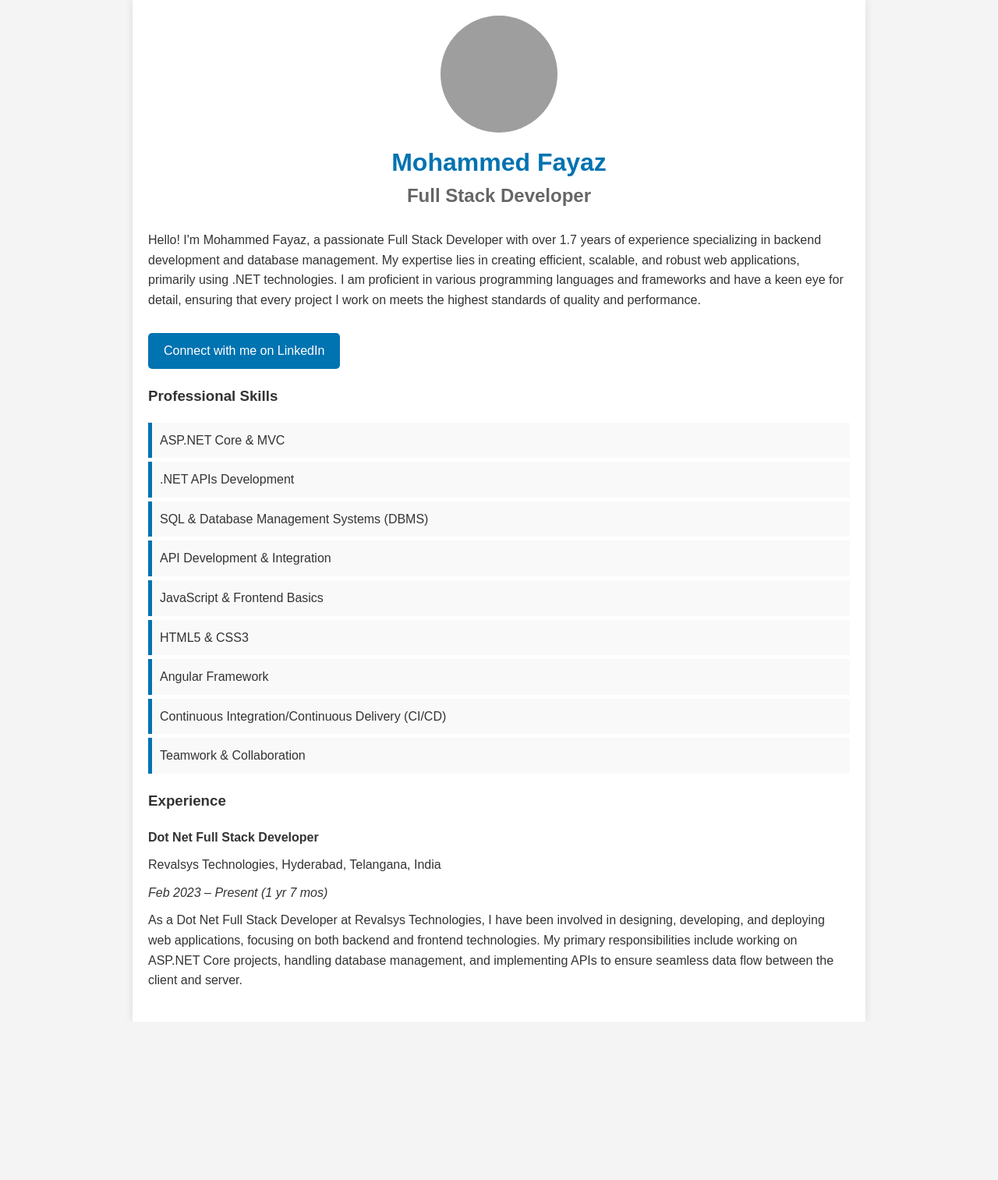
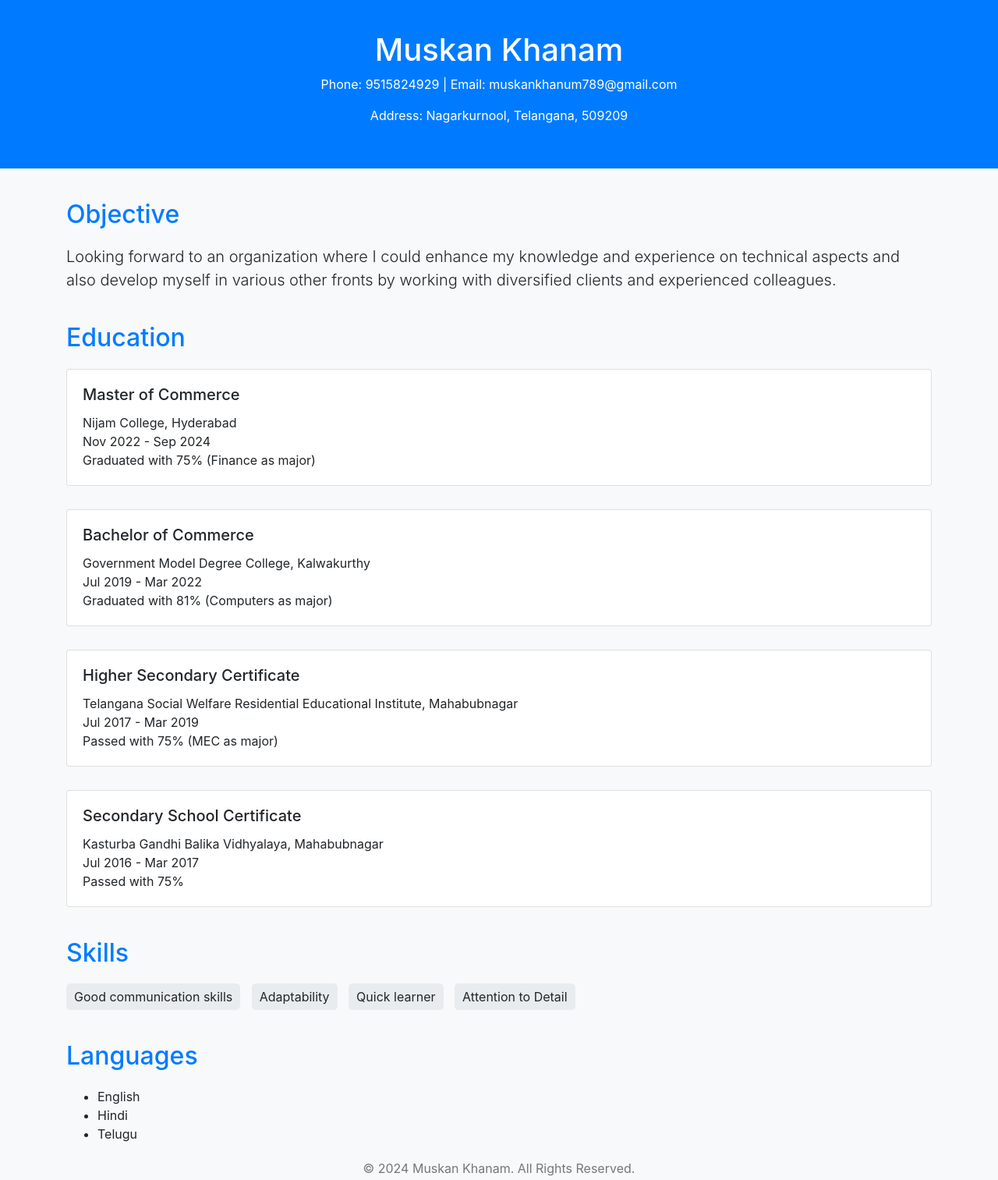
Before and after one commit to mdfayazots5/HTMLFILE, a plain HTML site: page index.html in a window 1280 px wide. Shown: the whole page at 78% size. Before the commit the page ends 1310 px from the top, so only its background shows below. Drawn offline with nearby package versions, Linux system fonts and the light colour scheme; grey boxes are pictures that could not be loaded.

Commit message:
Update index.html

```diff
--- a/index.html
+++ b/index.html
@@ -1,152 +1,119 @@
-<meta name='viewport' content='width=device-width, initial-scale=1'/><!DOCTYPE html>
+<!DOCTYPE html>
 <html lang="en">
+
 <head>
     <meta charset="UTF-8">
     <meta name="viewport" content="width=device-width, initial-scale=1.0">
-    <title>Mohammed Fayaz - Full Stack Developer</title>
-    <link rel="stylesheet" href="styles.css">
+    <title>Muskan Khanam's Portfolio</title>
+    <!-- Bootstrap CSS -->
+    <link href="https://stackpath.bootstrapcdn.com/bootstrap/4.5.2/css/bootstrap.min.css" rel="stylesheet">
+    <style>
+        body {
+            background-color: #f8f9fa;
+        }
+
+        .header {
+            background-color: #007bff;
+            color: white;
+            padding: 40px 0;
+            text-align: center;
+        }
+
+        .section-title {
+            margin-top: 40px;
+            margin-bottom: 20px;
+            color: #007bff;
+        }
+
+        .card {
+            margin-bottom: 30px;
+        }
+
+        footer {
+            text-align: center;
+            margin: 20px 0;
+            color: #777;
+        }
+
+        .skills li {
+            display: inline-block;
+            margin-right: 10px;
+            padding: 5px 10px;
+            background-color: #e9ecef;
+            border-radius: 5px;
+        }
+    </style>
 </head>
+
 <body>
+    <header class="header">
+        <h1>Muskan Khanam</h1>
+        <p>Phone: 9515824929 | Email: <a href="mailto:muskankhanum789@gmail.com" class="text-white">muskankhanum789@gmail.com</a></p>
+        <p>Address: Nagarkurnool, Telangana, 509209</p>
+    </header>
+
     <div class="container">
-        <!-- Header Section -->
-        <div class="header">
-            <img src="https://i.imgur.com/ZwlXtK3.jpeg"
-                 alt="Mohammed Fayaz"
-                 loading="lazy"
-                 class="profile-img">
-            <h1>Mohammed Fayaz</h1>
-            <h2>Full Stack Developer</h2>
-        </div>
+        <section>
+            <h2 class="section-title">Objective</h2>
+            <p class="lead">Looking forward to an organization where I could enhance my knowledge and experience on technical aspects and also develop myself in various other fronts by working with diversified clients and experienced colleagues.</p>
+        </section>
 
-        <!-- Introduction Section -->
-        <div class="content">
-            <p>Hello! I'm Mohammed Fayaz, a passionate Full Stack Developer with over 1.7 years of experience specializing in backend development and database management. My expertise lies in creating efficient, scalable, and robust web applications, primarily using .NET technologies. I am proficient in various programming languages and frameworks and have a keen eye for detail, ensuring that every project I work on meets the highest standards of quality and performance.</p>
+        <section>
+            <h2 class="section-title">Education</h2>
+            <div class="card">
+                <div class="card-body">
+                    <h5 class="card-title">Master of Commerce</h5>
+                    <p class="card-text">Nijam College, Hyderabad <br> Nov 2022 - Sep 2024 <br> Graduated with 75% (Finance as major)</p>
+                </div>
+            </div>
+            <div class="card">
+                <div class="card-body">
+                    <h5 class="card-title">Bachelor of Commerce</h5>
+                    <p class="card-text">Government Model Degree College, Kalwakurthy <br> Jul 2019 - Mar 2022 <br> Graduated with 81% (Computers as major)</p>
+                </div>
+            </div>
+            <div class="card">
+                <div class="card-body">
+                    <h5 class="card-title">Higher Secondary Certificate</h5>
+                    <p class="card-text">Telangana Social Welfare Residential Educational Institute, Mahabubnagar <br> Jul 2017 - Mar 2019 <br> Passed with 75% (MEC as major)</p>
+                </div>
+            </div>
+            <div class="card">
+                <div class="card-body">
+                    <h5 class="card-title">Secondary School Certificate</h5>
+                    <p class="card-text">Kasturba Gandhi Balika Vidhyalaya, Mahabubnagar <br> Jul 2016 - Mar 2017 <br> Passed with 75%</p>
+                </div>
+            </div>
+        </section>
 
-            <!-- LinkedIn Profile Link -->
-            <a class="linkedin-button" href="https://www.linkedin.com/in/mohammed-fayaz-03a085254?utm_source=share&utm_campaign=share_via&utm_content=profile&utm_medium=android_app" target="_blank">Connect with me on LinkedIn</a>
-        </div>
+        <section>
+            <h2 class="section-title">Skills</h2>
+            <ul class="skills list-inline">
+                <li>Good communication skills</li>
+                <li>Adaptability</li>
+                <li>Quick learner</li>
+                <li>Attention to Detail</li>
+            </ul>
+        </section>
 
-        <!-- Professional Skills Section -->
-        <div class="content">
-            <h3>Professional Skills</h3>
+        <section>
+            <h2 class="section-title">Languages</h2>
             <ul>
-                <li>ASP.NET Core & MVC</li>
-                <li>.NET APIs Development</li>
-                <li>SQL & Database Management Systems (DBMS)</li>
-                <li>API Development & Integration</li>
-                <li>JavaScript & Frontend Basics</li>
-                <li>HTML5 & CSS3</li>
-                <li>Angular Framework</li>
-                <li>Continuous Integration/Continuous Delivery (CI/CD)</li>
-                <li>Teamwork & Collaboration</li>
+                <li>English</li>
+                <li>Hindi</li>
+                <li>Telugu</li>
             </ul>
-        </div>
+        </section>
+    </div>
 
-        <!-- Experience Section -->
-        <div class="content">
-            <h3>Experience</h3>
-            <p><strong>Dot Net Full Stack Developer</strong></p>
-            <p>Revalsys Technologies, Hyderabad, Telangana, India</p>
-            <p><em>Feb 2023 – Present (1 yr 7 mos)</em></p>
-            <p>As a Dot Net Full Stack Developer at Revalsys Technologies, I have been involved in designing, developing, and deploying web applications, focusing on both backend and frontend technologies. My primary responsibilities include working on ASP.NET Core projects, handling database management, and implementing APIs to ensure seamless data flow between the client and server.</p>
-        </div>
-    </div>
+    <footer>
+        <p>&copy; 2024 Muskan Khanam. All Rights Reserved.</p>
+    </footer>
+
+    <!-- Bootstrap JS and dependencies -->
+    <script src="https://code.jquery.com/jquery-3.5.1.slim.min.js"></script>
+    <script src="https://cdn.jsdelivr.net/npm/@popperjs/core@2.9.2/dist/umd/popper.min.js"></script>
+    <script src="https://stackpath.bootstrapcdn.com/bootstrap/4.5.2/js/bootstrap.min.js"></script>
 </body>
+
 </html>
-<style>body {
-    font-family: Arial, sans-serif;
-    background-color: #f4f4f4;
-    color: #333;
-    margin: 0;
-    padding: 0;
-}
-
-.container {
-    max-width: 900px;
-    margin: 0 auto;
-    padding: 20px;
-    background-color: #fff;
-    box-shadow: 0 0 10px rgba(0, 0, 0, 0.1);
-}
-
-.header {
-    text-align: center;
-    margin-bottom: 30px;
-}
-
-.profile-img {
-    border-radius: 50%;
-    width: 150px;
-    height: 150px;
-}
-
-.header h1 {
-    margin: 20px 0 10px 0;
-    font-size: 2em;
-    color: #0073b1;
-}
-
-.header h2 {
-    margin: 0;
-    font-size: 1.5em;
-    color: #666;
-}
-
-.content {
-    margin-bottom: 20px;
-    line-height: 1.6;
-}
-
-.content p {
-    margin: 10px 0;
-}
-
-.content ul {
-    list-style: none;
-    padding: 0;
-}
-
-.content ul li {
-    background-color: #f9f9f9;
-    padding: 10px;
-    margin-bottom: 5px;
-    border-left: 5px solid #0073b1;
-}
-
-.linkedin-button {
-    display: inline-block;
-    margin-top: 20px;
-    padding: 10px 20px;
-    background-color: #0073b1;
-    color: #fff;
-    text-decoration: none;
-    border-radius: 5px;
-}
-
-.linkedin-button:hover {
-    background-color: #005a8b;
-}
-</style><script>// script.js
-document.addEventListener("DOMContentLoaded", function() {
-    var lazyloadImages = document.querySelectorAll("img.lazyload");
-    if ("IntersectionObserver" in window) {
-        let observer = new IntersectionObserver((entries, observer) => {
-            entries.forEach(entry => {
-                if (entry.isIntersecting) {
-                    let img = entry.target;
-                    img.src = img.getAttribute("data-src");
-                    img.classList.remove("lazyload");
-                    observer.unobserve(img);
-                }
-            });
-        });
-        lazyloadImages.forEach(img => observer.observe(img));
-    } else {
-        // Fallback for browsers that don't support IntersectionObserver
-        lazyloadImages.forEach(img => {
-            img.src = img.getAttribute("data-src");
-            img.classList.remove("lazyload");
-        });
-    }
-});
-</script>
```
